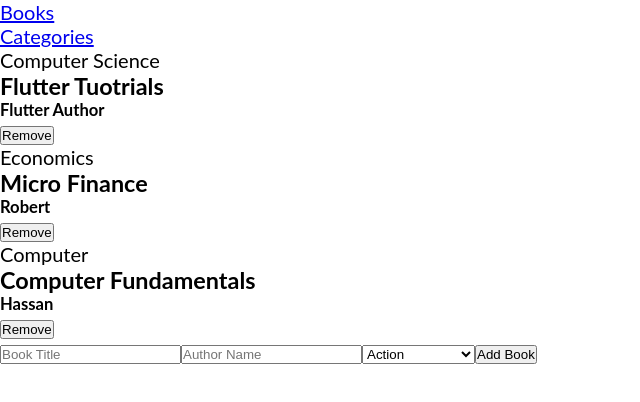
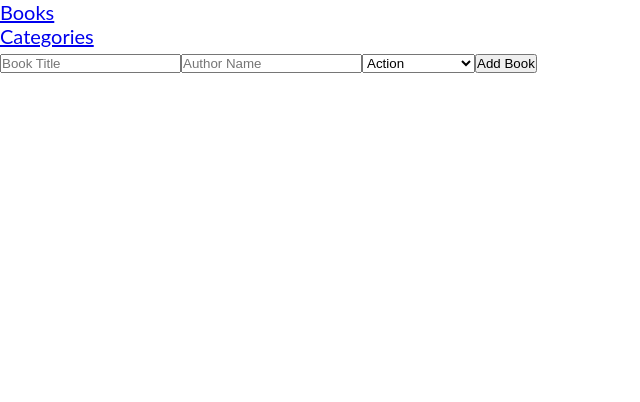
Before and after one commit to miftah1991/book-store, a React (Create React App) app: page /bookstore/books in a window 1280 px wide. Shown: the top 402 px of the page, without its empty margins (0-640 px from the left). Built offline with nearby package versions, Linux system fonts and the light colour scheme.

Commit message:
Remove Test Data

```diff
--- a/src/components/BookList.jsx
+++ b/src/components/BookList.jsx
@@ -3,32 +3,13 @@ import { useSelector } from 'react-redux';
 import BookItem from './BookItem';
 
 const BookList = () => {
-  const DUMMYDATA = [
-    {
-      id: '1',
-      title: 'Flutter Tuotrials',
-      author: 'Flutter Author',
-      category: 'Computer Science',
-    },
-    {
-      id: '2',
-      title: 'Micro Finance',
-      author: 'Robert',
-      category: 'Economics',
-    },
-    {
-      id: '3',
-      title: 'Computer Fundamentals',
-      author: 'Hassan',
-      category: 'Computer',
-    },
-  ];
+
   const books = useSelector((state) => state.booksReducer);
 
   return (
     <div>
       <ul>
-      {[...DUMMYDATA, ...books].map((book) => (
+      {books.map((book) => (
           <BookItem
             key={book.id}
             id={book.id}
```
